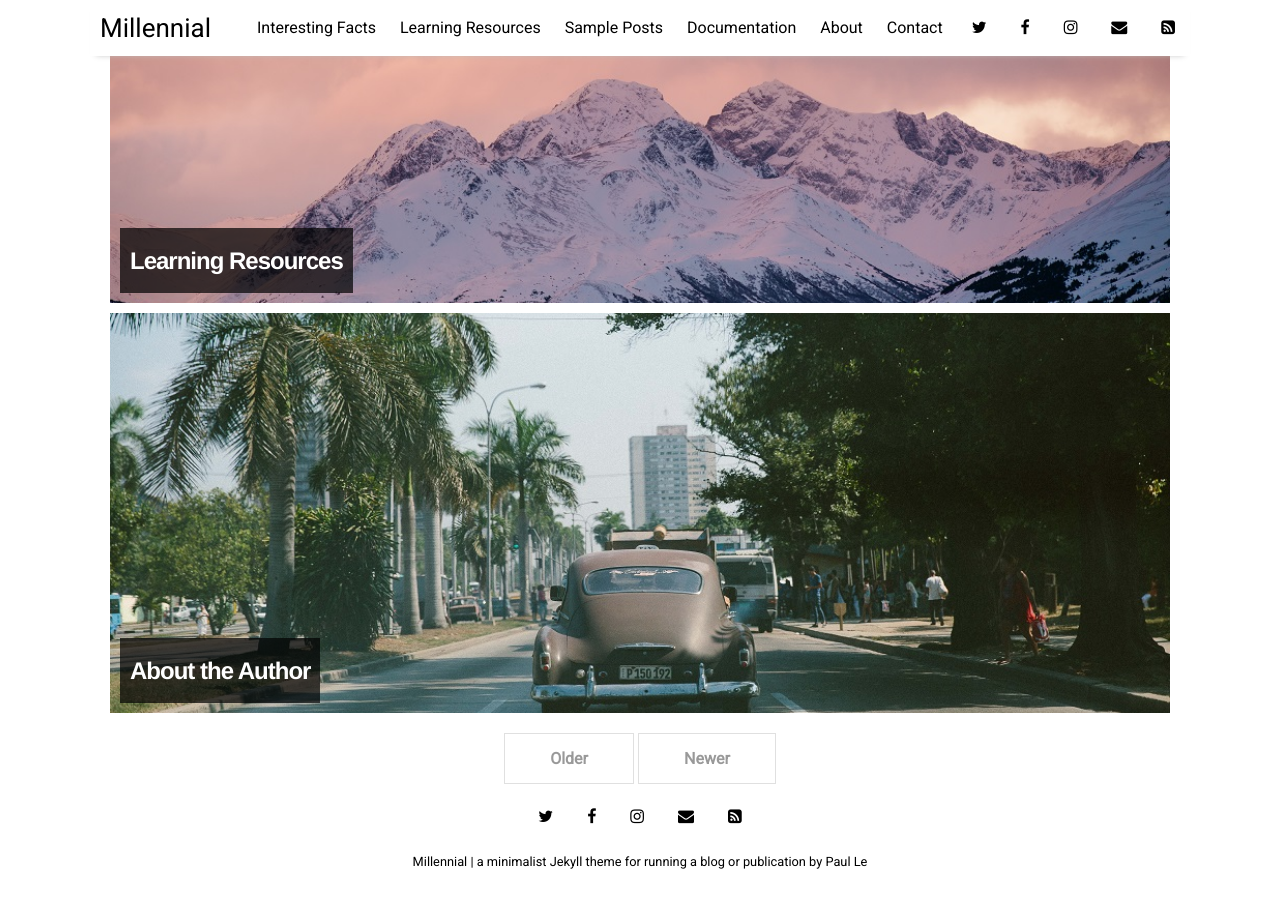
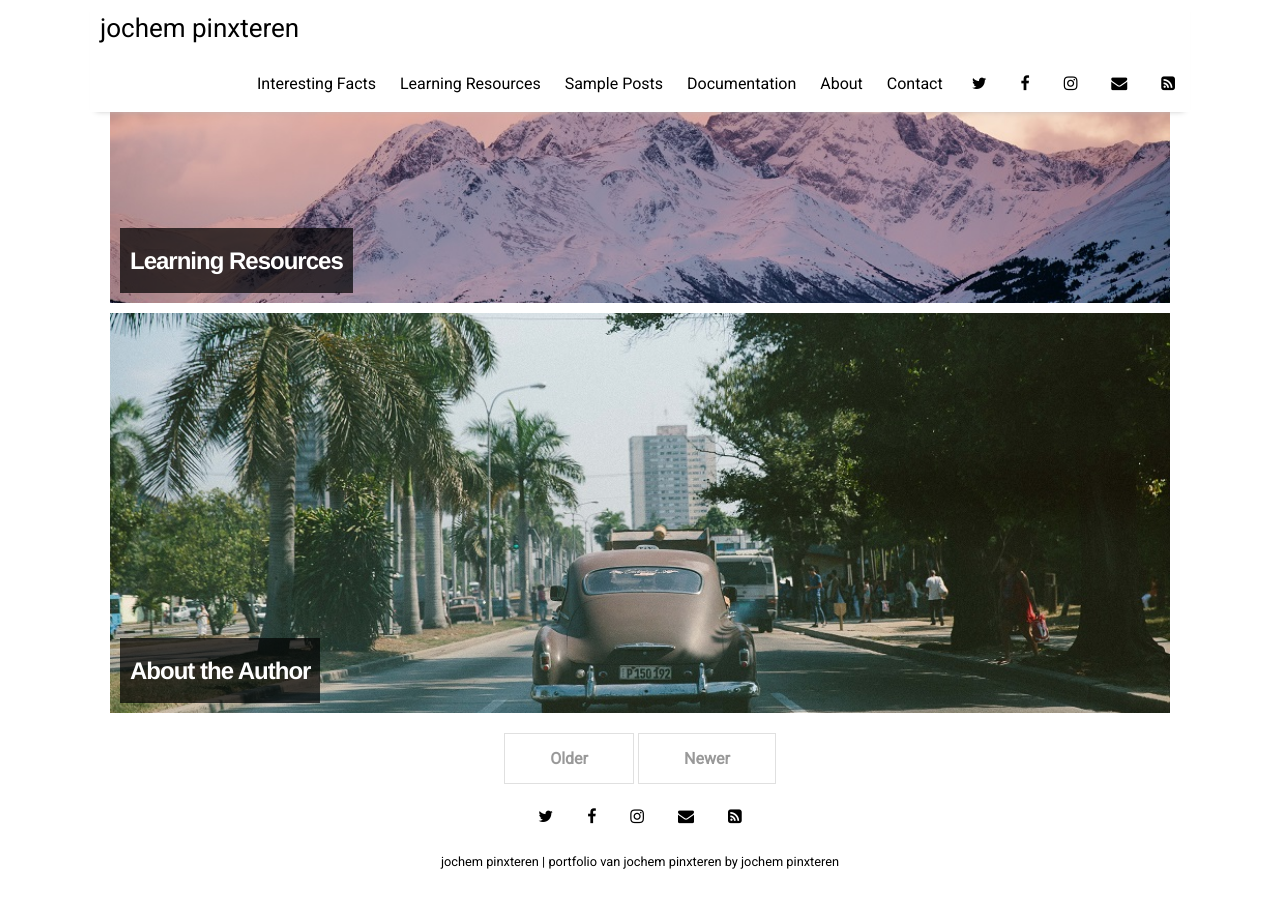
Before and after one commit to jpinxteren/portfolio, a Jekyll site: the page built from index.html, in a window 1280 px wide and 900 px high, scrolled down 1398 px. Built offline with Jekyll 4.4.1, drawn with Linux system fonts in a browser that asks for light colours; nearby versions of some CDN libraries; the list of posts is cut into pages by our own code.

Commit message:
Update _config.yml

```diff
--- a/_config.yml
+++ b/_config.yml
@@ -10,9 +10,9 @@ permalink:           /:title
 plugins:             [jekyll-paginate, jekyll-sitemap, jekyll-feed, jekyll-seo-tag]
 
 # Customise atom feed settings (this is where Jekyll-Feed gets configuration information)
-title:		           "Millennial"
-description:	       "a minimalist Jekyll theme for running a blog or publication"
-author:              "Paul Le"
+title:		           "jochem pinxteren"
+description:	       "portfolio van jochem pinxteren"
+author:              "jochem pinxteren"
 
 # RSS 2.0 can be used instead of Atom by uncommenting following two lines
 #feed:
```
